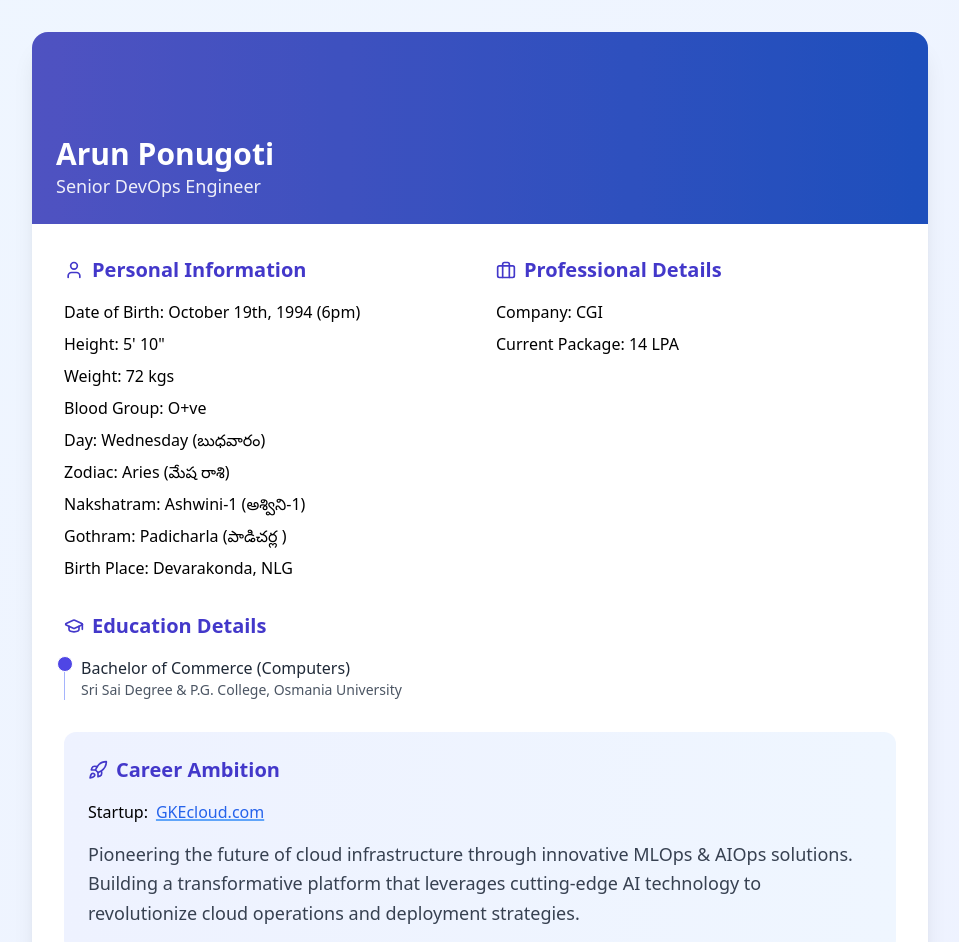
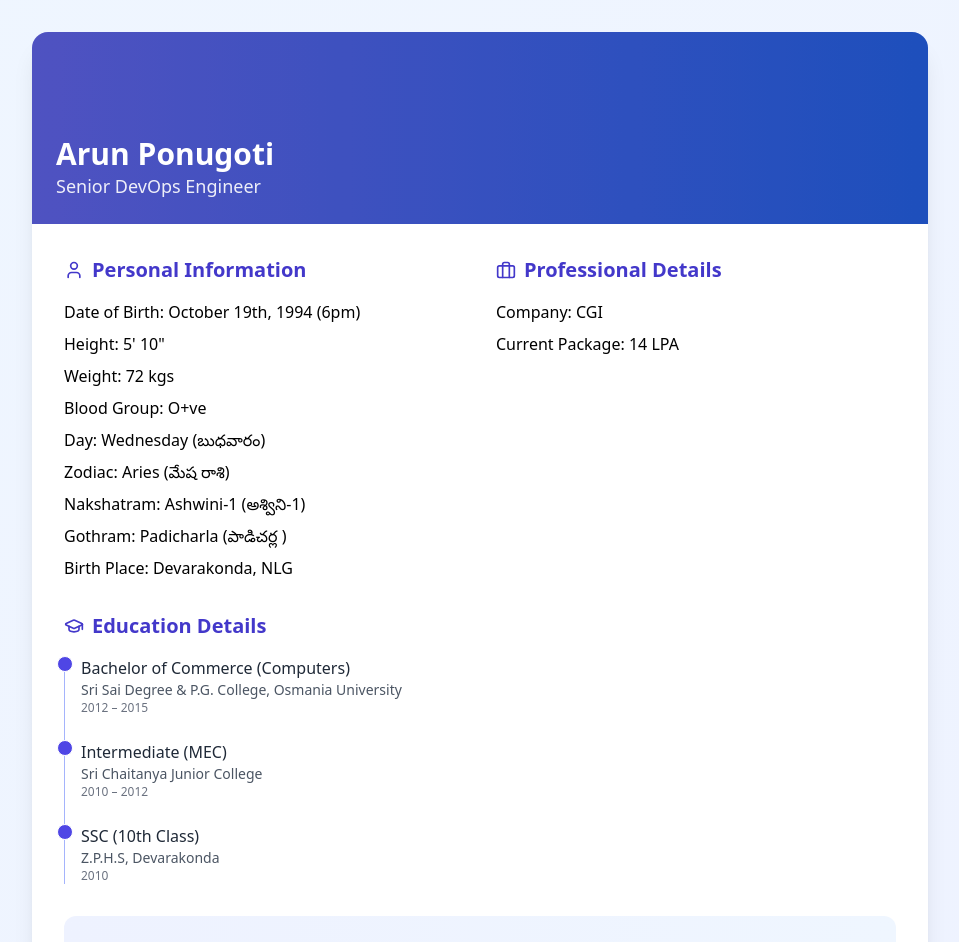
Before and after one commit to learning-org-2565/biodata, a React (Vite) app: page / in a window 1280 px wide. Shown: the top 942 px of the page, without its empty margins (160-1119 px from the left). Built offline with nearby package versions, Linux system fonts and the light colour scheme.

Commit message:
Update App.tsx

```diff
--- a/src/App.tsx
+++ b/src/App.tsx
@@ -46,7 +46,7 @@ function App() {
               </div>
             </section>
 
-            {/* Education Details - Timeline Style */ }
+            {/* Education Details - Timeline Style */}
             <section className="space-y-4 md:col-span-2">
               <h2 className="text-xl font-semibold flex items-center gap-2 text-indigo-700">
                 <GraduationCap size={20} /> Education Details
@@ -56,6 +56,19 @@ function App() {
                   <div className="absolute -left-2 w-4 h-4 bg-indigo-600 rounded-full border border-white"></div>
                   <p className="text-base font-medium text-gray-800">Bachelor of Commerce (Computers)</p>
                   <p className="text-sm text-gray-600">Sri Sai Degree & P.G. College, Osmania University</p>
+                  <p className="text-xs text-gray-500">2012 – 2015</p>
+                </li>
+                <li>
+                  <div className="absolute -left-2 w-4 h-4 bg-indigo-600 rounded-full border border-white"></div>
+                  <p className="text-base font-medium text-gray-800">Intermediate (MEC)</p>
+                  <p className="text-sm text-gray-600">Sri Chaitanya Junior College</p>
+                  <p className="text-xs text-gray-500">2010 – 2012</p>
+                </li>
+                <li>
+                  <div className="absolute -left-2 w-4 h-4 bg-indigo-600 rounded-full border border-white"></div>
+                  <p className="text-base font-medium text-gray-800">SSC (10th Class)</p>
+                  <p className="text-sm text-gray-600">Z.P.H.S, Devarakonda</p>
+                  <p className="text-xs text-gray-500">2010</p>
                 </li>
               </ol>
             </section>
```
